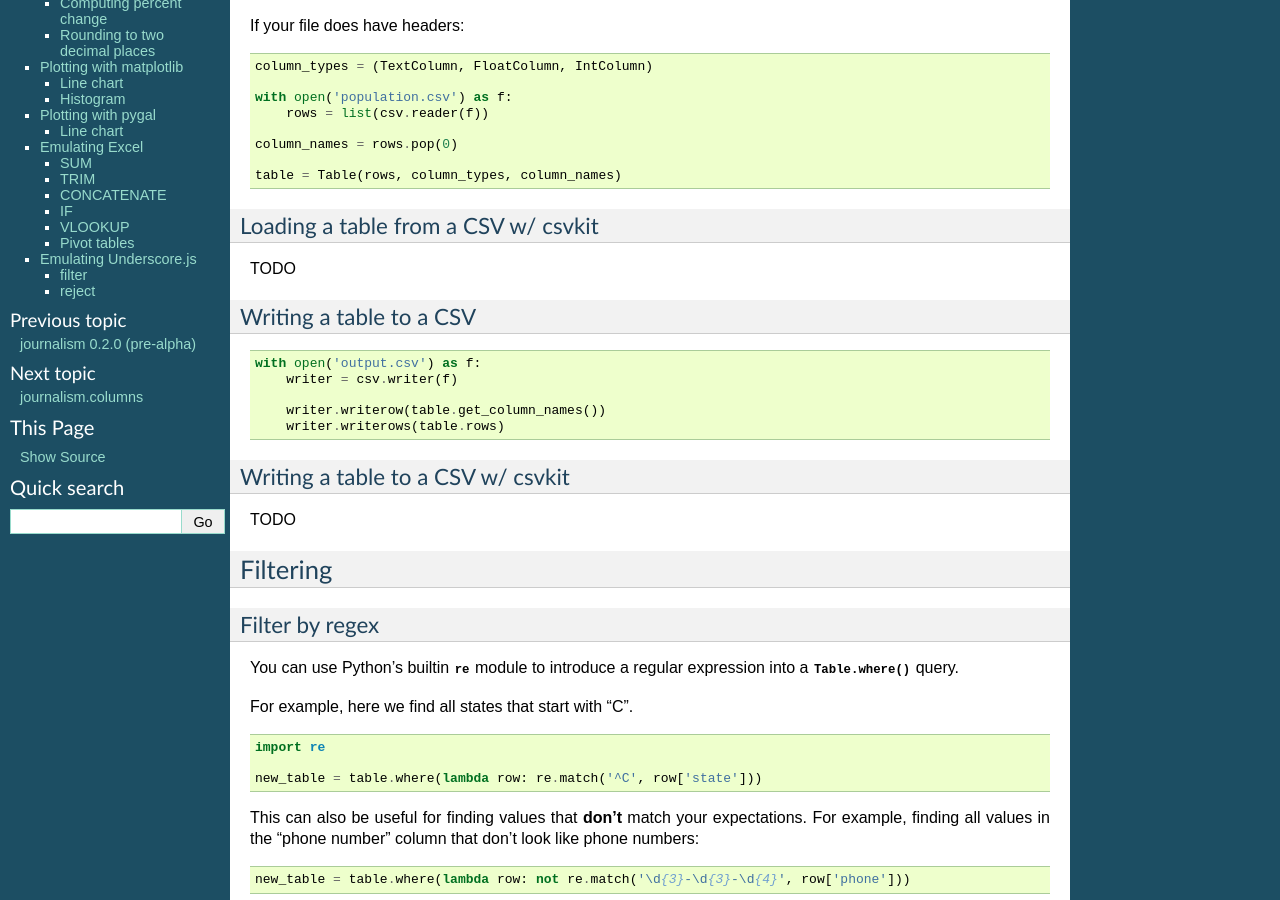
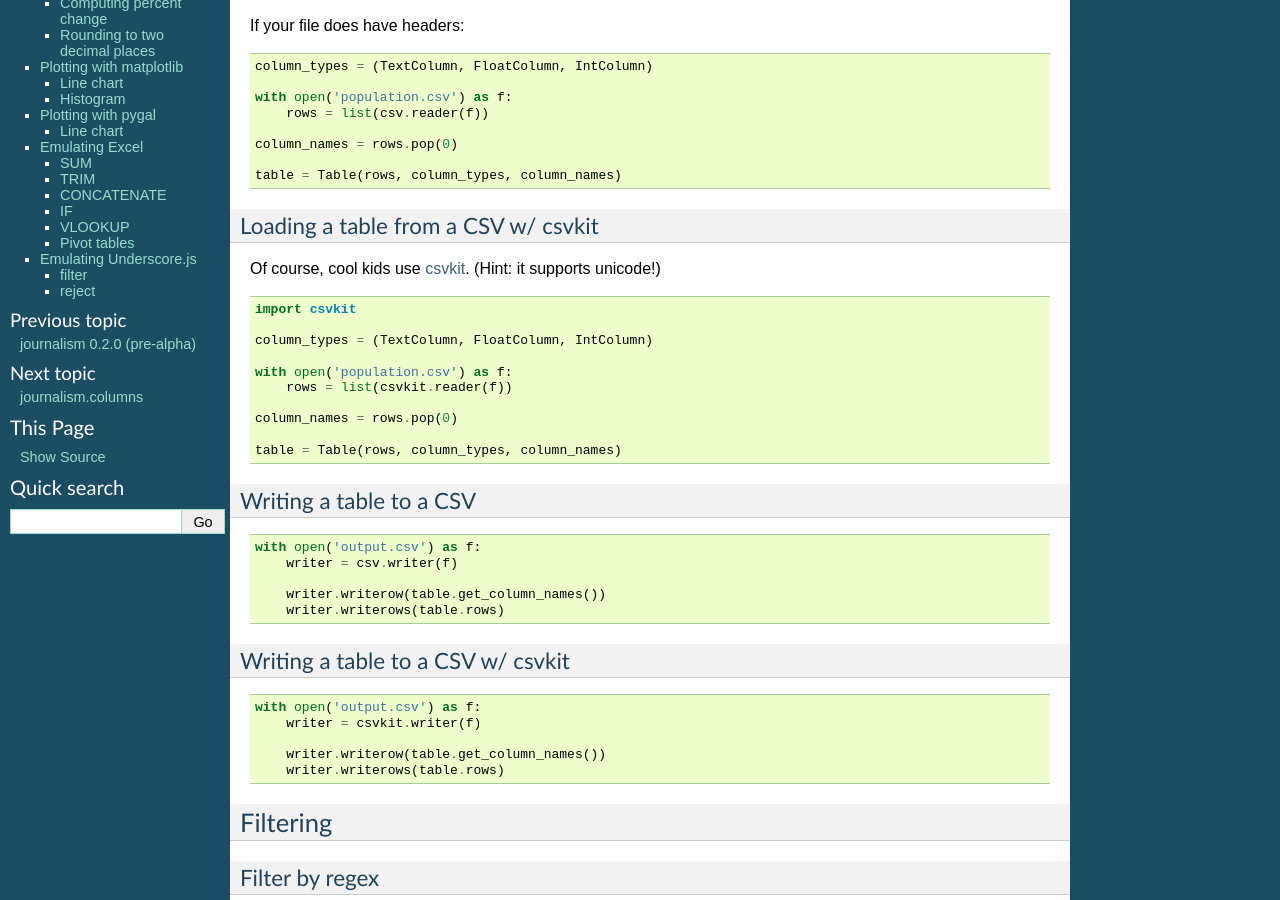
Before and after one commit to wireservice/agate, a Sphinx documentation site: the page built from docs/cookbook.rst, in a window 1280 px wide and 900 px high, scrolled down 431 px. Built offline with Sphinx 7.4.7, drawn with Linux system fonts in a browser that asks for light colours.

Commit message:
Cookbook: csvkit. Closes #36.

```diff
--- a/docs/cookbook.rst
+++ b/docs/cookbook.rst
@@ -40,7 +40,20 @@ If your file does have headers:
 Loading a table from a CSV w/ csvkit
 -------------------------------------
 
-TODO
+Of course, cool kids use `csvkit <http://csvkit.rtfd.org/>`_. (Hint: it supports unicode!)
+
+.. code-block:: python
+
+    import csvkit
+
+    column_types = (TextColumn, FloatColumn, IntColumn)
+
+    with open('population.csv') as f:
+        rows = list(csvkit.reader(f))
+
+    column_names = rows.pop(0)
+
+    table = Table(rows, column_types, column_names)
 
 Writing a table to a CSV
 ------------------------
@@ -56,7 +69,13 @@ Writing a table to a CSV
 Writing a table to a CSV w/ csvkit
 ----------------------------------
 
-TODO
+.. code-block:: python
+
+    with open('output.csv') as f:
+        writer = csvkit.writer(f)
+
+        writer.writerow(table.get_column_names())
+        writer.writerows(table.rows)
 
 Filtering
 =========
@@ -189,7 +208,7 @@ To round to one decimal place you would simply change :code:`0.01` to :code:`0.1
 Plotting with matplotlib
 ========================
 
-journalism integrates well with Python plotting library `matplotlib <http://matplotlib.org/>`_
+journalism integrates well with Python plotting library `matplotlib <http://matplotlib.org/>`_.
 
 Line chart
 ----------
```
Also changed, not shown: 1 other file.
